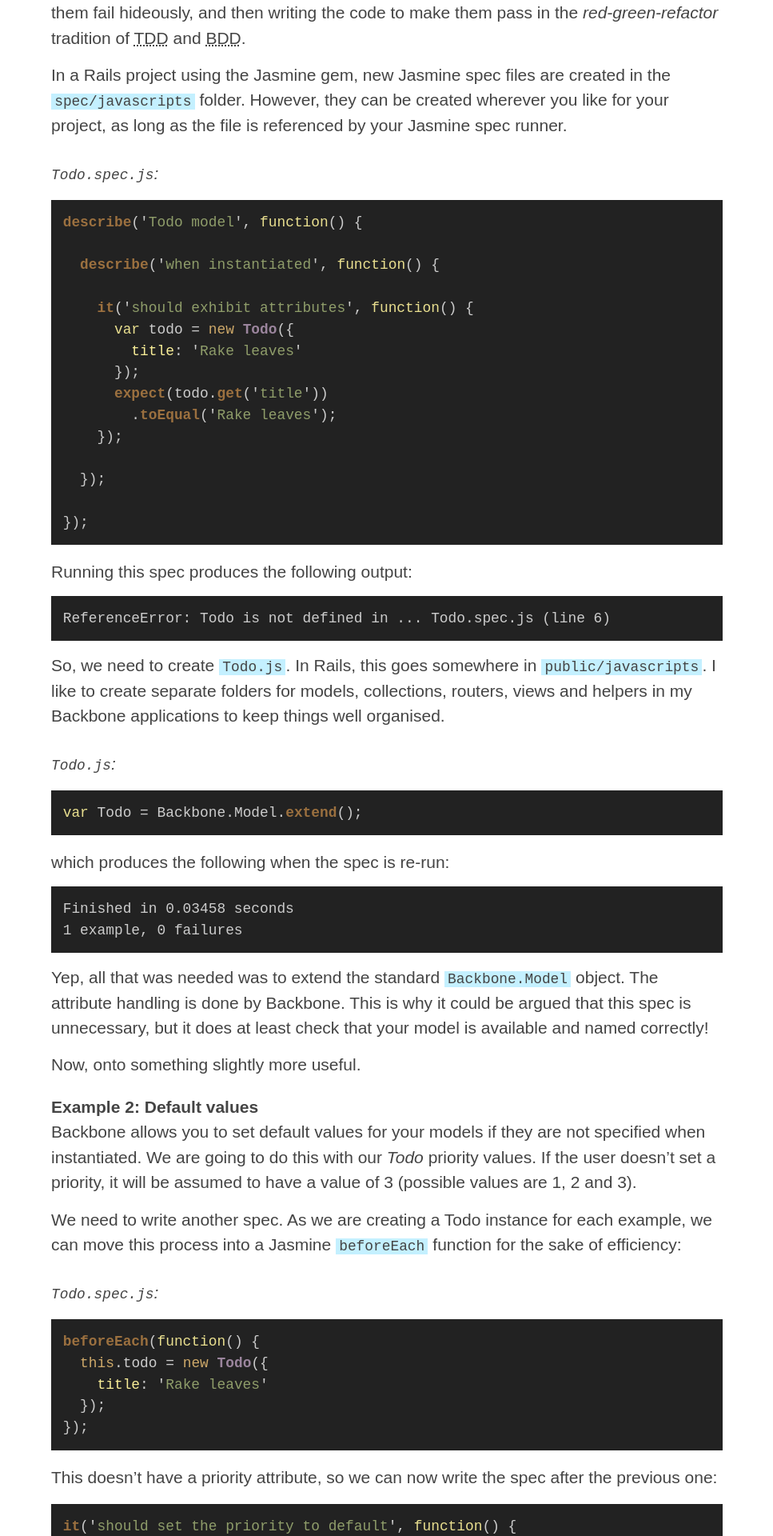
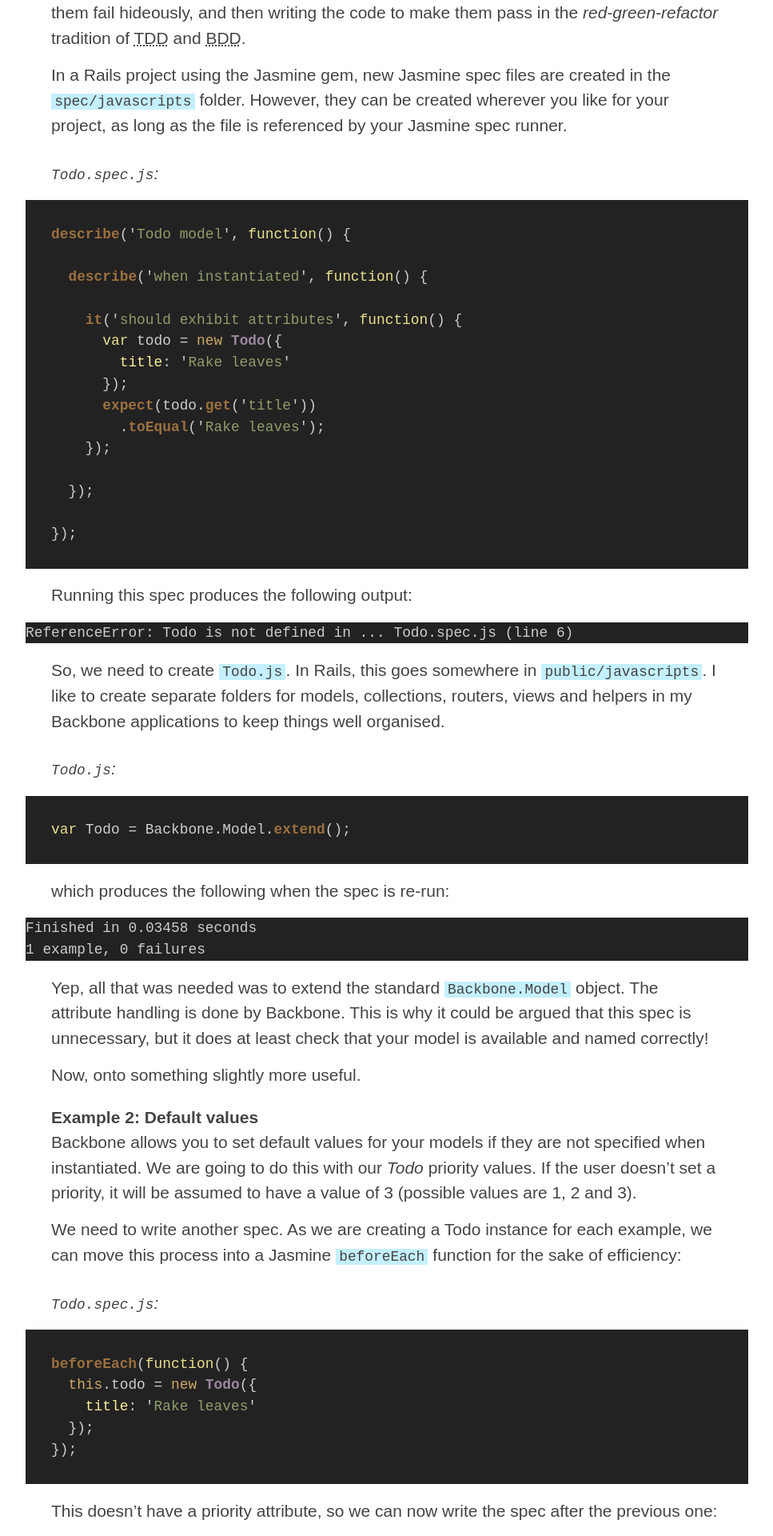
Before and after one commit to froots/froots.github.io, a Jekyll site: the page built from _posts/2011-03-25-testing-backbone-apps-with-jasmine-sinon-2.md, in a window 1280 px wide. Shown: the part 2707-4627 px from the top of the page at 80% size, without its empty margins (156-1123 px from the left). Built offline with Jekyll 4.4.1, drawn with Linux system fonts in a browser that asks for light colours.

Commit message:
Margin tweaks (#5)
* Align code block contents with body copy

* Align table content with body content

Uses calc() so will need testing and possible fallbacks

* Fix inline code blocks

```diff
--- a/_sass/main/_base.scss
+++ b/_sass/main/_base.scss
@@ -129,16 +129,16 @@ p, li {
 }
 
 table {
-  margin: 1.4rem 0;
+  margin: 1.4rem (-$page-gutter-small);
   overflow: auto;
   overflow-x: auto;
   border-collapse: collapse;
-  width: 100%;
+  width: calc(100% + #{2 * $page-gutter-small});
 }
 
 th, td {
   border-bottom: 1px solid $color-light-border;
-  padding: .4rem;
+  padding: .4rem $page-gutter-small;
   text-align: left;
 }
 
--- a/_sass/main/_code.scss
+++ b/_sass/main/_code.scss
@@ -1,9 +1,24 @@
-.highlight {
+figure.highlight,
+div.highlighter-rouge {
   background: #222;
   color: #ccc;
-  margin: .7rem 0;
+  margin: .7rem (-$page-gutter-small);
+
+  @include bigphone {
+    margin-left: -$page-gutter;
+    margin-right: -$page-gutter;
+  }
 
   > pre {
-    padding: .7rem;
+    padding: .7rem $page-gutter-small;
+
+    @include bigphone {
+      padding: 1.4rem $page-gutter;
+    }
   }
 }
+
+p > code.highlighter-rouge {
+  background: #222;
+  color: #ccc;
+}
```
Also changed, not shown: _drafts/styleguide.md (+12 -2 lines).
